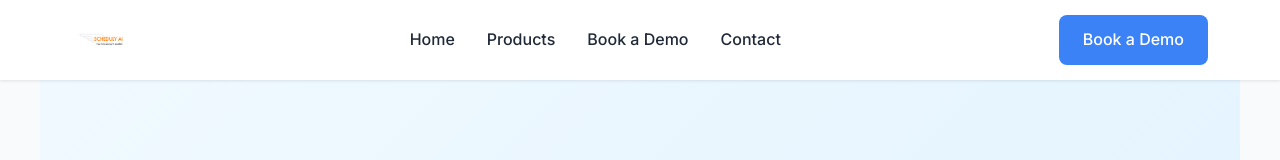
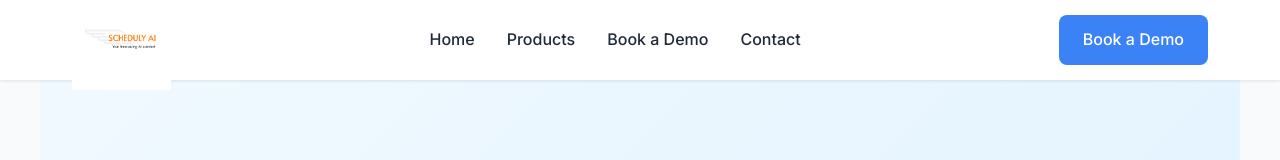
Before and after one commit to Jannatt22/Scheduly-AI, a React (Create React App) app: page / in a window 1280 px wide. Shown: the top 160 px of the page. Built offline with nearby package versions, Linux system fonts and the light colour scheme.

Commit message:
images to the right folder

```diff
--- a/src/App.css
+++ b/src/App.css
@@ -41,7 +41,7 @@ body {
 }
 
 .logo {
-  height: 60px;
+  height: 100px;
   display: flex;
   align-items: center;
 }
--- a/src/App.tsx
+++ b/src/App.tsx
@@ -1,11 +1,13 @@
 import React from 'react';
 import './App.css';
+import logo from './images/logo-1.png';
+import heroImage from './images/image-1.jpg';
 
 const Navigation = () => (
   <nav className="nav-header">
     <div className="nav-container">
       <div className="logo">
-        <img src="/logo-1.png" alt="Scheduly AI" className="logo-image" />
+        <img src={logo} alt="Scheduly AI" className="logo-image" />
       </div>
       <div className="nav-links">
         <a href="#home">Home</a>
@@ -29,7 +31,7 @@ const HeroSection = () => (
       </div>
     </div>
     <div className="hero-image">
-      <img src="/image-1.jpg" alt="AI Dental Solutions" className="feature-image" />
+      <img src={heroImage} alt="AI Dental Solutions" className="feature-image" />
     </div>
   </section>
 );
@@ -84,7 +86,7 @@ const Footer = () => (
     <div className="footer-content">
       <div className="footer-company">
         <div className="footer-logo">
-          <img src="/logo-1.png" alt="Scheduly AI" className="logo-image" />
+          <img src={logo} alt="Scheduly AI" className="logo-image" />
         </div>
         <p className="company-description">
           Transforming dental practices with cutting-edge AI solutions for automation,
```
Also changed, not shown: src/images/image-1.png (renamed from public/image-1.png), src/images/logo-1.png (renamed from public/logo-1.png).
